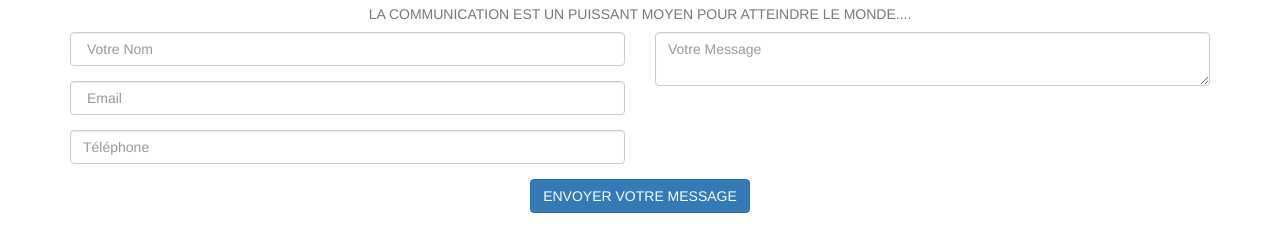
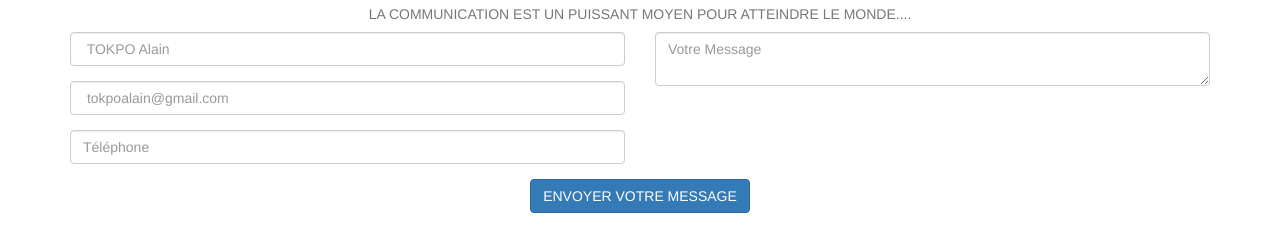
Before and after one commit to alain19840/PORTFOLIO-TOKPO-ALAIN-TECH, a plain HTML site: page contact.html in a window 1280 px wide. Shown: the part 216-442 px from the top of the page. Drawn offline with Linux system fonts and the light colour scheme.

Commit message:
Update contact.html

```diff
--- a/contact.html
+++ b/contact.html
@@ -57,11 +57,11 @@
                   <div class="row">
                     <div class="col-md-6">
                       <div class="form-group">
-                        <input type="text" class="form-control" placeholder=" Votre Nom " id="name" required>
+                        <input type="text" class="form-control" placeholder=" TOKPO Alain" id="name" required>
                         <p class="help-block text-danger"></p>
                       </div>
                       <div class="form-group">
-                        <input type="email" class="form-control" placeholder=" Email " id="email" required>
+                        <input type="email" class="form-control" placeholder=" tokpoalain@gmail.com " id="email" required>
                         <p class="help-block text-danger"></p>
                       </div>
                       <div class="form-group">
```
